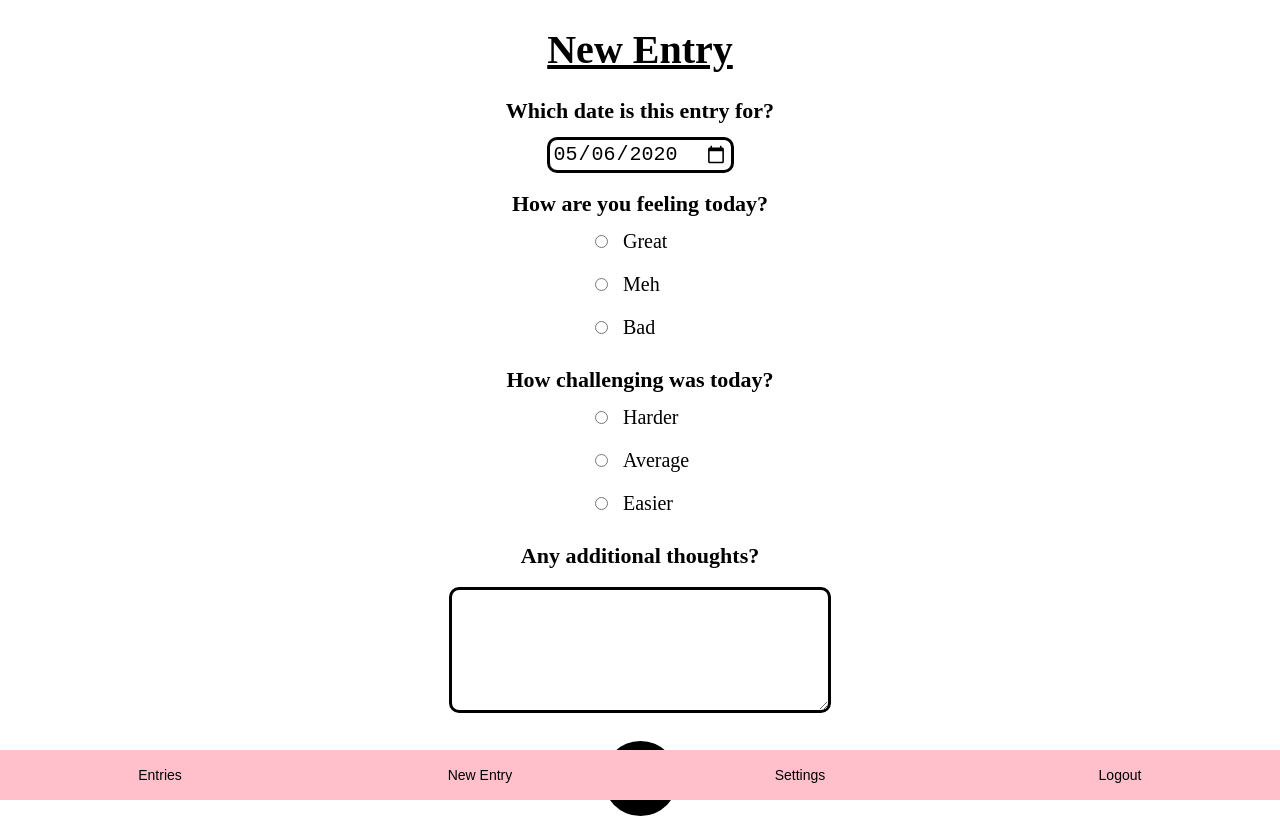
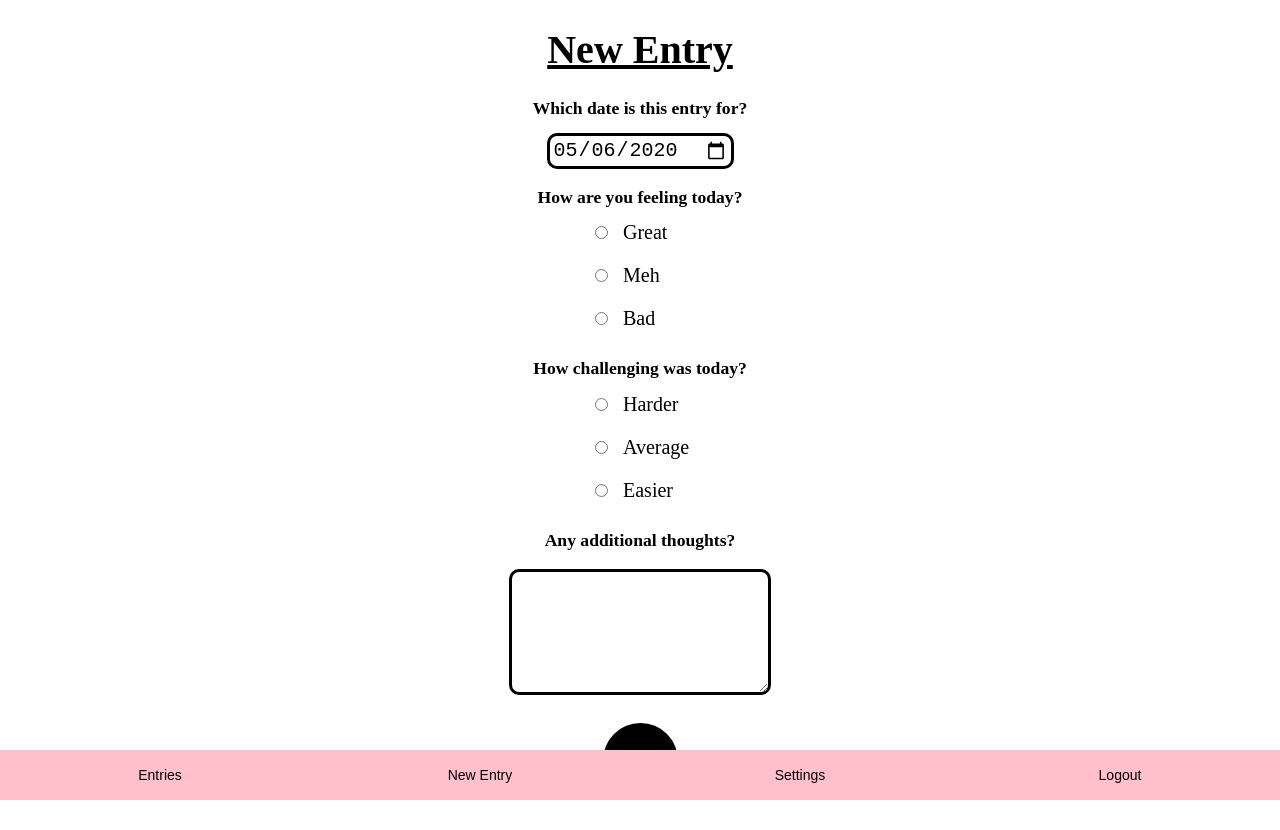
Before and after one commit to AwrenNuit/mood-tracker, a React (Create React App) app: page /new-entry in a window 1280 px wide. Built offline with nearby package versions, Linux system fonts and the light colour scheme; no server answers; a web font is replaced by a local one.

Commit message:
decreased textarea width, decreased font size

```diff
--- a/src/components/NewEntry/NewEntry.css
+++ b/src/components/NewEntry/NewEntry.css
@@ -3,7 +3,7 @@
 }
 
 .entry-form h3 {
-  font-size: 1.1em;
+  font-size: 1.1rem;
 }
 
 .entry-date-container {
--- a/src/components/NewEntry/NewEntry.js
+++ b/src/components/NewEntry/NewEntry.js
@@ -408,7 +408,7 @@ export default function NewEntry() {
           <h3>Any additional thoughts?</h3>
           <textarea
             className="entry-textarea"
-            cols="30"
+            cols="20"
             rows="6"
             maxLength="300"
             value={thoughts}
```
